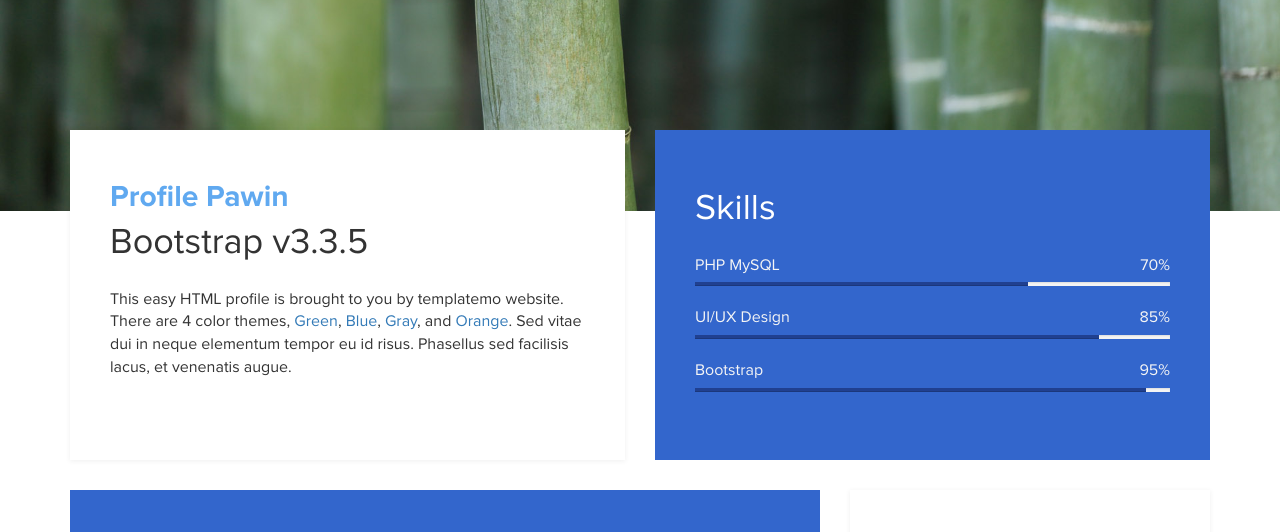
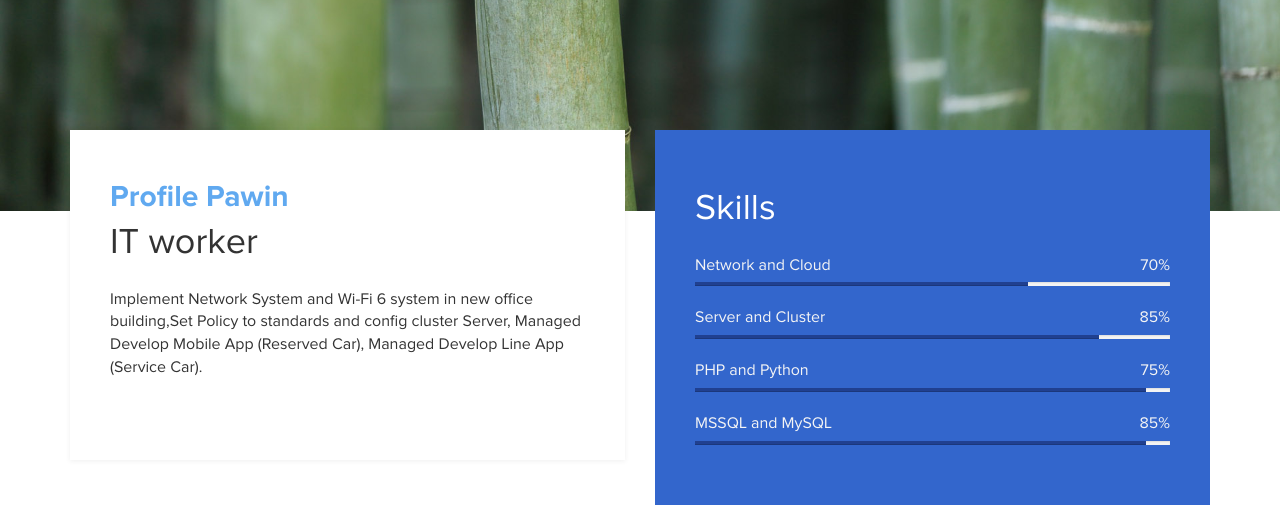
Before and after one commit to FinsLast/FinsLast.github.io, a plain HTML site: page index.html in a window 1280 px wide. Shown: the part 589-1121 px from the top of the page. Drawn offline with Linux system fonts and the light colour scheme.

Commit message:
updateprofile

```diff
--- a/index.html
+++ b/index.html
@@ -45,30 +45,36 @@ http://www.templatemo.com/tm-467-easy-profile
 		<div class="col-md-6 col-sm-12">
 			<div class="about">
 				<h3 class="accent">Profile Pawin</h3>
-				<h2>Bootstrap v3.3.5</h2>
-				<p>This easy HTML profile is brought to you by templatemo website. There are 4 color themes, <a href="index-green.html">Green</a>, <a href="index.html">Blue</a>, <a href="index-gray.html">Gray</a>, and <a href="index-orange.html">Orange</a>. Sed vitae dui in neque elementum tempor eu id risus. Phasellus sed facilisis lacus, et venenatis augue.</p>
+				<h2>IT worker</h2>
+				<p>Implement Network System and Wi-Fi 6 system in new office building,Set Policy to standards and config cluster Server, Managed Develop Mobile App (Reserved Car), Managed Develop Line App (Service Car).</p>
 			</div>
 		</div>
 		<div class="col-md-6 col-sm-12">
 			<div class="skills">
 				<h2 class="white">Skills</h2>
-				<strong>PHP MySQL</strong>
+				<strong>Network and Cloud</strong>
 				<span class="pull-right">70%</span>
 					<div class="progress">
 						<div class="progress-bar progress-bar-primary" role="progressbar"
                         aria-valuenow="70" aria-valuemin="0" aria-valuemax="100" style="width: 70%;"></div>
 					</div>
-				<strong>UI/UX Design</strong>
+				<strong>Server and Cluster</strong>
 				<span class="pull-right">85%</span>
 					<div class="progress">
 						<div class="progress-bar progress-bar-primary" role="progressbar"
                         aria-valuenow="85" aria-valuemin="0" aria-valuemax="100" style="width: 85%;"></div>
 					</div>
-				<strong>Bootstrap</strong>
-				<span class="pull-right">95%</span>
+				<strong>PHP and Python</strong>
+				<span class="pull-right">75%</span>
 					<div class="progress">
 						<div class="progress-bar progress-bar-primary" role="progressbar"
-                        aria-valuenow="95" aria-valuemin="0" aria-valuemax="100" style="width: 95%;"></div>
+                        aria-valuenow="75" aria-valuemin="0" aria-valuemax="100" style="width: 95%;"></div>
+					</div>
+				<strong>MSSQL and MySQL</strong>
+				<span class="pull-right">85%</span>
+					<div class="progress">
+						<div class="progress-bar progress-bar-primary" role="progressbar"
+                        aria-valuenow="85" aria-valuemin="0" aria-valuemax="100" style="width: 95%;"></div>
 					</div>
 			</div>
 		</div>
```
